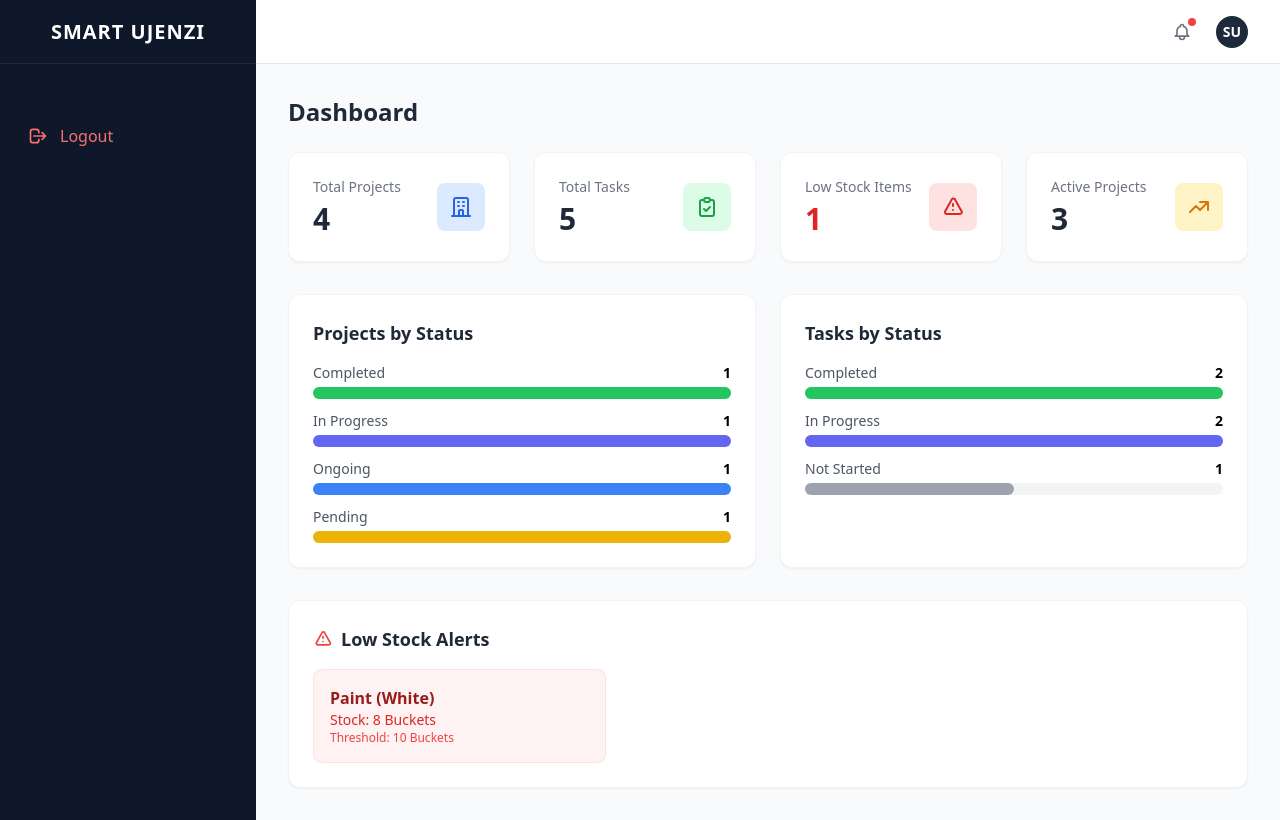
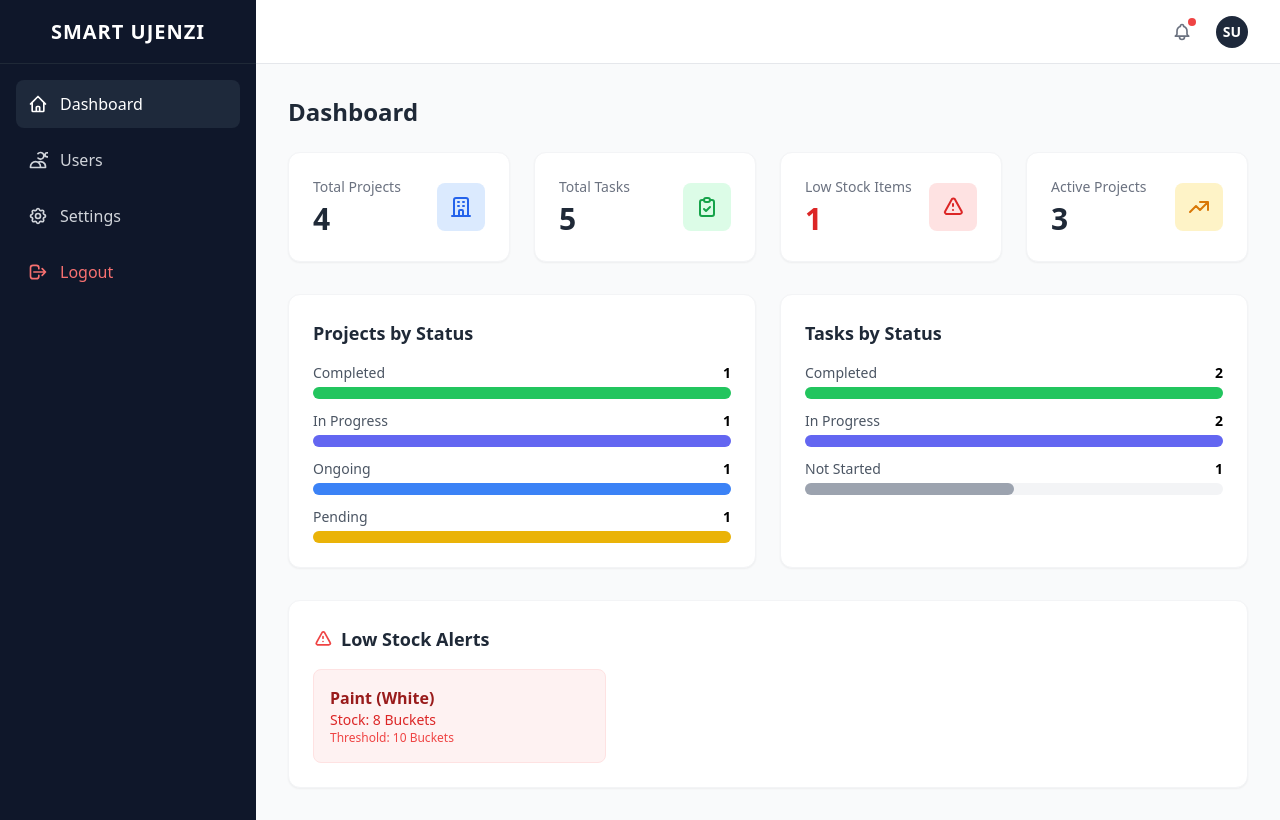
Before and after one commit to abnormal-yi/smart-ujenzi-, a PHP site: page /dashboard.php in a window 1280 px wide. Run offline with PHP 8.4, Linux system fonts and the light colour scheme; a user stored in the database is signed in; data comes from the database, SQL or seed files in the repository; some libraries are stand-ins or nearby versions.

Commit message:
feat: update core includes for new role system

```diff
--- a/includes/functions.php
+++ b/includes/functions.php
@@ -51,7 +51,7 @@ function requireRole(array $roles): void {
     }
 }
 
-// Convenience guard that restricts access to admin and manager roles only
+// Convenience guard that restricts access to admin, super_admin, and project_manager roles
 function requireAdminManager(): void {
-    requireRole(['admin', 'manager']);
+    requireRole(['super_admin', 'admin', 'project_manager']);
 }
--- a/includes/header.php
+++ b/includes/header.php
@@ -26,15 +26,26 @@ $unreadCount = getUnreadCount($_SESSION['user_id']);
 
 // Define the sidebar navigation items with role-based access control (Heroicons SVGs)
 $navItems = [
-    ['name' => 'Dashboard', 'path' => 'dashboard.php', 'icon' => '<svg class="w-5 h-5" fill="none" stroke="currentColor" viewBox="0 0 24 24"><path stroke-linecap="round" stroke-linejoin="round" stroke-width="2" d="M3 12l2-2m0 0l7-7 7 7M5 10v10a1 1 0 001 1h3m10-11l2 2m-2-2v10a1 1 0 01-1 1h-3m-6 0a1 1 0 001-1v-4a1 1 0 011-1h2a1 1 0 011 1v4a1 1 0 001 1m-6 0h6"/></svg>', 'roles' => ['admin', 'manager', 'supervisor', 'constructor', 'customer']],
-    ['name' => 'Customer Requests', 'path' => 'customer_requests.php', 'icon' => '<svg class="w-5 h-5" fill="none" stroke="currentColor" viewBox="0 0 24 24"><path stroke-linecap="round" stroke-linejoin="round" stroke-width="2" d="M20 13V6a2 2 0 00-2-2H6a2 2 0 00-2 2v7m16 0v5a2 2 0 01-2 2H6a2 2 0 01-2-2v-5m16 0h-2.586a1 1 0 00-.707.293l-2.414 2.414a1 1 0 01-.707.293h-3.172a1 1 0 01-.707-.293l-2.414-2.414A1 1 0 006.586 13H4"/></svg>', 'roles' => ['admin', 'manager', 'customer']],
-    ['name' => 'My Projects', 'path' => 'customer_progress.php', 'icon' => '<svg class="w-5 h-5" fill="none" stroke="currentColor" viewBox="0 0 24 24"><path stroke-linecap="round" stroke-linejoin="round" stroke-width="2" d="M9 19v-6a2 2 0 00-2-2H5a2 2 0 00-2 2v6a2 2 0 002 2h2a2 2 0 002-2zm0 0V9a2 2 0 012-2h2a2 2 0 012 2v10m-6 0a2 2 0 002 2h2a2 2 0 002-2m0 0V5a2 2 0 012-2h2a2 2 0 012 2v14a2 2 0 01-2 2h-2a2 2 0 01-2-2z"/></svg>', 'roles' => ['customer']],
-    ['name' => 'Projects', 'path' => 'projects.php', 'icon' => '<svg class="w-5 h-5" fill="none" stroke="currentColor" viewBox="0 0 24 24"><path stroke-linecap="round" stroke-linejoin="round" stroke-width="2" d="M19 21V5a2 2 0 00-2-2H7a2 2 0 00-2 2v16m14 0h2m-2 0h-5m-9 0H3m2 0h5M9 7h1m-1 4h1m4-4h1m-1 4h1m-5 10v-5a1 1 0 011-1h2a1 1 0 011 1v5m-4 0h4"/></svg>', 'roles' => ['admin', 'manager']],
-    ['name' => 'Tasks', 'path' => 'tasks.php', 'icon' => '<svg class="w-5 h-5" fill="none" stroke="currentColor" viewBox="0 0 24 24"><path stroke-linecap="round" stroke-linejoin="round" stroke-width="2" d="M9 5H7a2 2 0 00-2 2v12a2 2 0 002 2h10a2 2 0 002-2V7a2 2 0 00-2-2h-2M9 5a2 2 0 002 2h2a2 2 0 002-2M9 5a2 2 0 012-2h2a2 2 0 012 2m-6 9l2 2 4-4"/></svg>', 'roles' => ['admin', 'manager', 'supervisor', 'constructor']],
-    ['name' => 'Mafundi & Equipment', 'path' => 'workers.php', 'icon' => '<svg class="w-5 h-5" fill="none" stroke="currentColor" viewBox="0 0 24 24"><path stroke-linecap="round" stroke-linejoin="round" stroke-width="2" d="M12 4.354a4 4 0 110 5.292M15 21H3v-1a6 6 0 0112 0v1zm0 0h6v-1a6 6 0 00-9-5.197m13.5-9a2.5 2.5 0 11-5 0 2.5 2.5 0 015 0z"/></svg>', 'roles' => ['admin', 'manager', 'supervisor']],
-    ['name' => 'Materials', 'path' => 'materials.php', 'icon' => '<svg class="w-5 h-5" fill="none" stroke="currentColor" viewBox="0 0 24 24"><path stroke-linecap="round" stroke-linejoin="round" stroke-width="2" d="M20 7l-8-4-8 4m16 0l-8 4m8-4v10l-8 4m0-10L4 7m8 4v10M4 7v10l8 4"/></svg>', 'roles' => ['admin', 'manager', 'supervisor']],
-    ['name' => 'Discussions', 'path' => 'messages.php', 'icon' => '<svg class="w-5 h-5" fill="none" stroke="currentColor" viewBox="0 0 24 24"><path stroke-linecap="round" stroke-linejoin="round" stroke-width="2" d="M8 12h.01M12 12h.01M16 12h.01M21 12c0 4.418-4.03 8-9 8a9.863 9.863 0 01-4.255-.949L3 20l1.395-3.72C3.512 15.042 3 13.574 3 12c0-4.418 4.03-8 9-8s9 3.582 9 8z"/></svg>', 'roles' => ['admin', 'manager', 'supervisor']],
-    ['name' => 'Reports', 'path' => 'reports.php', 'icon' => '<svg class="w-5 h-5" fill="none" stroke="currentColor" viewBox="0 0 24 24"><path stroke-linecap="round" stroke-linejoin="round" stroke-width="2" d="M9 19v-6a2 2 0 00-2-2H5a2 2 0 00-2 2v6a2 2 0 002 2h2a2 2 0 002-2zm0 0V9a2 2 0 012-2h2a2 2 0 012 2v10m-6 0a2 2 0 002 2h2a2 2 0 002-2m0 0V5a2 2 0 012-2h2a2 2 0 012 2v14a2 2 0 01-2 2h-2a2 2 0 01-2-2z"/></svg>', 'roles' => ['admin', 'manager']],
+    ['name' => 'Dashboard', 'path' => 'dashboard.php', 'icon' => '<svg class="w-5 h-5" fill="none" stroke="currentColor" viewBox="0 0 24 24"><path stroke-linecap="round" stroke-linejoin="round" stroke-width="2" d="M3 12l2-2m0 0l7-7 7 7M5 10v10a1 1 0 001 1h3m10-11l2 2m-2-2v10a1 1 0 01-1 1h-3m-6 0a1 1 0 001-1v-4a1 1 0 011-1h2a1 1 0 011 1v4a1 1 0 001 1m-6 0h6"/></svg>', 'roles' => ['super_admin', 'admin', 'project_manager', 'fundi', 'client']],
+    ['name' => 'Users', 'path' => 'super_admin/users.php', 'icon' => '<svg class="w-5 h-5" fill="none" stroke="currentColor" viewBox="0 0 24 24"><path stroke-linecap="round" stroke-linejoin="round" stroke-width="2" d="M12 4.354a4 4 0 110 5.292M15 21H3v-1a6 6 0 0112 0v1zm0 0h6v-1a6 6 0 00-9-5.197m13.5-9a2.5 2.5 0 11-5 0 2.5 2.5 0 015 0z"/></svg>', 'roles' => ['super_admin']],
+    ['name' => 'Settings', 'path' => 'super_admin/settings.php', 'icon' => '<svg class="w-5 h-5" fill="none" stroke="currentColor" viewBox="0 0 24 24"><path stroke-linecap="round" stroke-linejoin="round" stroke-width="2" d="M10.325 4.317c.426-1.756 2.924-1.756 3.35 0a1.724 1.724 0 002.573 1.066c1.543-.94 3.31.826 2.37 2.37a1.724 1.724 0 001.066 2.573c1.756.426 1.756 2.924 0 3.35a1.724 1.724 0 00-1.066 2.573c.94 1.543-.826 3.31-2.37 2.37a1.724 1.724 0 00-2.573 1.066c-.426 1.756-2.924 1.756-3.35 0a1.724 1.724 0 00-2.573-1.066c-1.543.94-3.31-.826-2.37-2.37a1.724 1.724 0 00-1.066-2.573c-1.756-.426-1.756-2.924 0-3.35a1.724 1.724 0 001.066-2.573c-.94-1.543.826-3.31 2.37-2.37.996.608 2.296.07 2.572-1.065z"/><path stroke-linecap="round" stroke-linejoin="round" stroke-width="2" d="M15 12a3 3 0 11-6 0 3 3 0 016 0z"/></svg>', 'roles' => ['super_admin']],
+    ['name' => 'Requests', 'path' => 'customer_requests.php', 'icon' => '<svg class="w-5 h-5" fill="none" stroke="currentColor" viewBox="0 0 24 24"><path stroke-linecap="round" stroke-linejoin="round" stroke-width="2" d="M20 13V6a2 2 0 00-2-2H6a2 2 0 00-2 2v7m16 0v5a2 2 0 01-2 2H6a2 2 0 01-2-2v-5m16 0h-2.586a1 1 0 00-.707.293l-2.414 2.414a1 1 0 01-.707.293h-3.172a1 1 0 01-.707-.293l-2.414-2.414A1 1 0 006.586 13H4"/></svg>', 'roles' => ['admin']],
+    ['name' => 'Projects', 'path' => 'projects.php', 'icon' => '<svg class="w-5 h-5" fill="none" stroke="currentColor" viewBox="0 0 24 24"><path stroke-linecap="round" stroke-linejoin="round" stroke-width="2" d="M19 21V5a2 2 0 00-2-2H7a2 2 0 00-2 2v16m14 0h2m-2 0h-5m-9 0H3m2 0h5M9 7h1m-1 4h1m4-4h1m-1 4h1m-5 10v-5a1 1 0 011-1h2a1 1 0 011 1v5m-4 0h4"/></svg>', 'roles' => ['admin']],
+    ['name' => 'Tasks', 'path' => 'tasks.php', 'icon' => '<svg class="w-5 h-5" fill="none" stroke="currentColor" viewBox="0 0 24 24"><path stroke-linecap="round" stroke-linejoin="round" stroke-width="2" d="M9 5H7a2 2 0 00-2 2v12a2 2 0 002 2h10a2 2 0 002-2V7a2 2 0 00-2-2h-2M9 5a2 2 0 002 2h2a2 2 0 002-2M9 5a2 2 0 012-2h2a2 2 0 012 2m-6 9l2 2 4-4"/></svg>', 'roles' => ['admin']],
+    ['name' => 'Materials', 'path' => 'materials.php', 'icon' => '<svg class="w-5 h-5" fill="none" stroke="currentColor" viewBox="0 0 24 24"><path stroke-linecap="round" stroke-linejoin="round" stroke-width="2" d="M20 7l-8-4-8 4m16 0l-8 4m8-4v10l-8 4m0-10L4 7m8 4v10M4 7v10l8 4"/></svg>', 'roles' => ['admin', 'project_manager']],
+    ['name' => 'Mafundi', 'path' => 'workers.php', 'icon' => '<svg class="w-5 h-5" fill="none" stroke="currentColor" viewBox="0 0 24 24"><path stroke-linecap="round" stroke-linejoin="round" stroke-width="2" d="M12 4.354a4 4 0 110 5.292M15 21H3v-1a6 6 0 0112 0v1zm0 0h6v-1a6 6 0 00-9-5.197m13.5-9a2.5 2.5 0 11-5 0 2.5 2.5 0 015 0z"/></svg>', 'roles' => ['admin', 'project_manager']],
+    ['name' => 'Discussions', 'path' => 'messages.php', 'icon' => '<svg class="w-5 h-5" fill="none" stroke="currentColor" viewBox="0 0 24 24"><path stroke-linecap="round" stroke-linejoin="round" stroke-width="2" d="M8 12h.01M12 12h.01M16 12h.01M21 12c0 4.418-4.03 8-9 8a9.863 9.863 0 01-4.255-.949L3 20l1.395-3.72C3.512 15.042 3 13.574 3 12c0-4.418 4.03-8 9-8s9 3.582 9 8z"/></svg>', 'roles' => ['admin', 'project_manager']],
+    ['name' => 'Reports', 'path' => 'reports.php', 'icon' => '<svg class="w-5 h-5" fill="none" stroke="currentColor" viewBox="0 0 24 24"><path stroke-linecap="round" stroke-linejoin="round" stroke-width="2" d="M9 19v-6a2 2 0 00-2-2H5a2 2 0 00-2 2v6a2 2 0 002 2h2a2 2 0 002-2zm0 0V9a2 2 0 012-2h2a2 2 0 012 2v10m-6 0a2 2 0 002 2h2a2 2 0 002-2m0 0V5a2 2 0 012-2h2a2 2 0 012 2v14a2 2 0 01-2 2h-2a2 2 0 01-2-2z"/></svg>', 'roles' => ['admin']],
+    ['name' => 'My Projects', 'path' => 'pm/dashboard.php', 'icon' => '<svg class="w-5 h-5" fill="none" stroke="currentColor" viewBox="0 0 24 24"><path stroke-linecap="round" stroke-linejoin="round" stroke-width="2" d="M19 21V5a2 2 0 00-2-2H7a2 2 0 00-2 2v16m14 0h2m-2 0h-5m-9 0H3m2 0h5M9 7h1m-1 4h1m4-4h1m-1 4h1m-5 10v-5a1 1 0 011-1h2a1 1 0 011 1v5m-4 0h4"/></svg>', 'roles' => ['project_manager']],
+    ['name' => 'Requirements', 'path' => 'pm/requirements.php', 'icon' => '<svg class="w-5 h-5" fill="none" stroke="currentColor" viewBox="0 0 24 24"><path stroke-linecap="round" stroke-linejoin="round" stroke-width="2" d="M9 12h6m-6 4h6m2 5H7a2 2 0 01-2-2V5a2 2 0 012-2h5.586a1 1 0 01.707.293l5.414 5.414a1 1 0 01.293.707V19a2 2 0 01-2 2z"/></svg>', 'roles' => ['project_manager']],
+    ['name' => 'Budget', 'path' => 'pm/budget.php', 'icon' => '<svg class="w-5 h-5" fill="none" stroke="currentColor" viewBox="0 0 24 24"><path stroke-linecap="round" stroke-linejoin="round" stroke-width="2" d="M12 8c-1.657 0-3 .895-3 2s1.343 2 3 2 3 .895 3 2-1.343 2-3 2m0-8c1.11 0 2.08.402 2.599 1M12 8V7m0 1v8m0 0v1m0-1c-1.11 0-2.08-.402-2.599-1M21 12a9 9 0 11-18 0 9 9 0 0118 0z"/></svg>', 'roles' => ['project_manager']],
+    ['name' => 'Tasks', 'path' => 'pm/tasks.php', 'icon' => '<svg class="w-5 h-5" fill="none" stroke="currentColor" viewBox="0 0 24 24"><path stroke-linecap="round" stroke-linejoin="round" stroke-width="2" d="M9 5H7a2 2 0 00-2 2v12a2 2 0 002 2h10a2 2 0 002-2V7a2 2 0 00-2-2h-2M9 5a2 2 0 002 2h2a2 2 0 002-2M9 5a2 2 0 012-2h2a2 2 0 012 2m-6 9l2 2 4-4"/></svg>', 'roles' => ['project_manager']],
+    ['name' => 'Progress', 'path' => 'pm/progress.php', 'icon' => '<svg class="w-5 h-5" fill="none" stroke="currentColor" viewBox="0 0 24 24"><path stroke-linecap="round" stroke-linejoin="round" stroke-width="2" d="M13 7h8m0 0v8m0-8l-8 8-4-4-6 6"/></svg>', 'roles' => ['project_manager']],
+    ['name' => 'My Tasks', 'path' => 'fundi/tasks.php', 'icon' => '<svg class="w-5 h-5" fill="none" stroke="currentColor" viewBox="0 0 24 24"><path stroke-linecap="round" stroke-linejoin="round" stroke-width="2" d="M9 5H7a2 2 0 00-2 2v12a2 2 0 002 2h10a2 2 0 002-2V7a2 2 0 00-2-2h-2M9 5a2 2 0 002 2h2a2 2 0 002-2M9 5a2 2 0 012-2h2a2 2 0 012 2m-6 9l2 2 4-4"/></svg>', 'roles' => ['fundi']],
+    ['name' => 'Companies', 'path' => 'client/dashboard.php', 'icon' => '<svg class="w-5 h-5" fill="none" stroke="currentColor" viewBox="0 0 24 24"><path stroke-linecap="round" stroke-linejoin="round" stroke-width="2" d="M19 21V5a2 2 0 00-2-2H7a2 2 0 00-2 2v16m14 0h2m-2 0h-5m-9 0H3m2 0h5M9 7h1m-1 4h1m4-4h1m-1 4h1m-5 10v-5a1 1 0 011-1h2a1 1 0 011 1v5m-4 0h4"/></svg>', 'roles' => ['client']],
+    ['name' => 'My Requests', 'path' => 'client/requests.php', 'icon' => '<svg class="w-5 h-5" fill="none" stroke="currentColor" viewBox="0 0 24 24"><path stroke-linecap="round" stroke-linejoin="round" stroke-width="2" d="M20 13V6a2 2 0 00-2-2H6a2 2 0 00-2 2v7m16 0v5a2 2 0 01-2 2H6a2 2 0 01-2-2v-5m16 0h-2.586a1 1 0 00-.707.293l-2.414 2.414a1 1 0 01-.707.293h-3.172a1 1 0 01-.707-.293l-2.414-2.414A1 1 0 006.586 13H4"/></svg>', 'roles' => ['client']],
+    ['name' => 'My Projects', 'path' => 'client/progress.php', 'icon' => '<svg class="w-5 h-5" fill="none" stroke="currentColor" viewBox="0 0 24 24"><path stroke-linecap="round" stroke-linejoin="round" stroke-width="2" d="M9 19v-6a2 2 0 00-2-2H5a2 2 0 00-2 2v6a2 2 0 002 2h2a2 2 0 002-2zm0 0V9a2 2 0 012-2h2a2 2 0 012 2v10m-6 0a2 2 0 002 2h2a2 2 0 002-2m0 0V5a2 2 0 012-2h2a2 2 0 012 2v14a2 2 0 01-2 2h-2a2 2 0 01-2-2z"/></svg>', 'roles' => ['client']],
+    ['name' => 'Payments', 'path' => 'client/payments.php', 'icon' => '<svg class="w-5 h-5" fill="none" stroke="currentColor" viewBox="0 0 24 24"><path stroke-linecap="round" stroke-linejoin="round" stroke-width="2" d="M17 9V7a2 2 0 00-2-2H5a2 2 0 00-2 2v6a2 2 0 002 2h2m2 4h10a2 2 0 002-2v-6a2 2 0 00-2-2H9a2 2 0 00-2 2v6a2 2 0 002 2zm7-5a2 2 0 11-4 0 2 2 0 014 0z"/></svg>', 'roles' => ['client']],
 ];
 
 // Filter nav items to only those the current user's role can access
```
